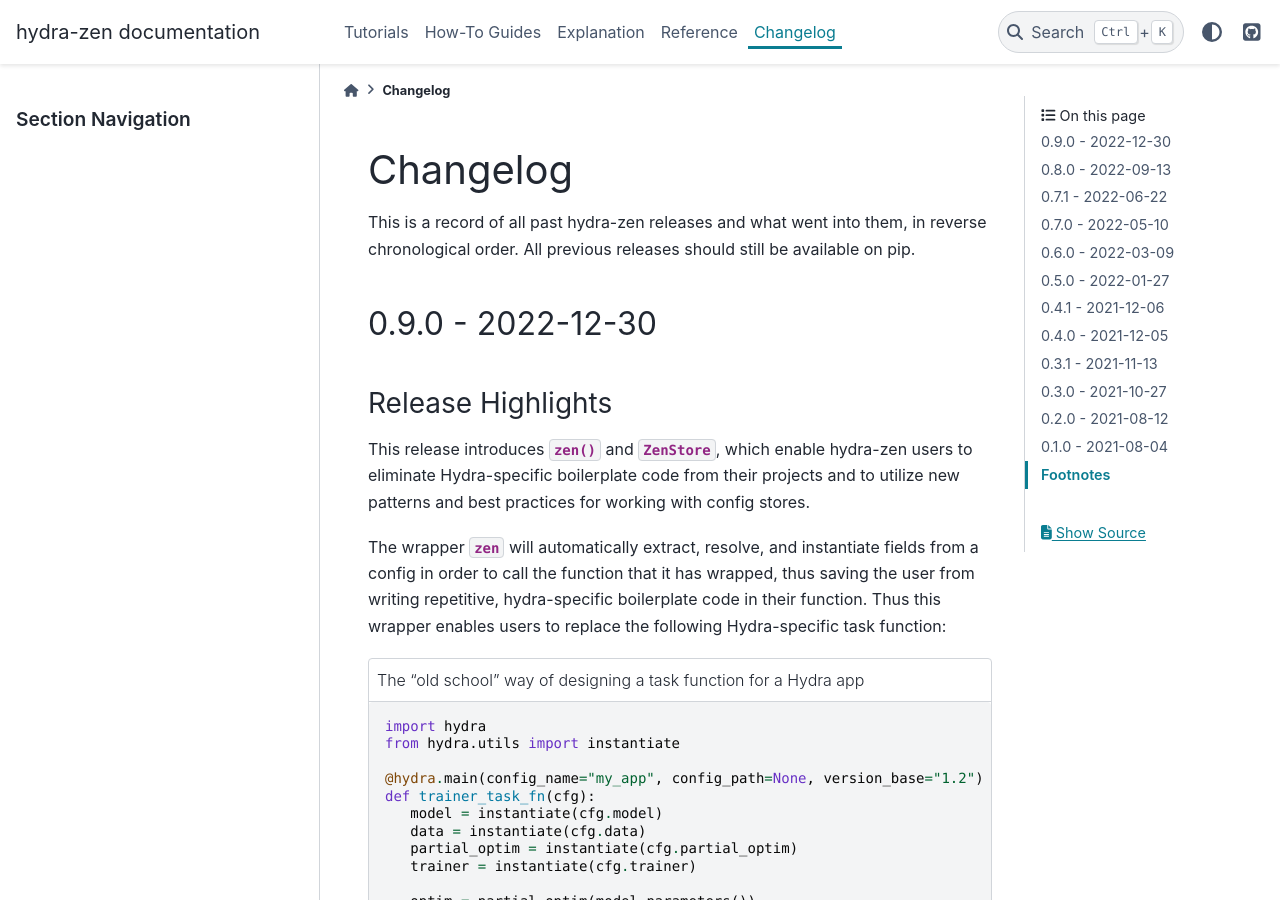
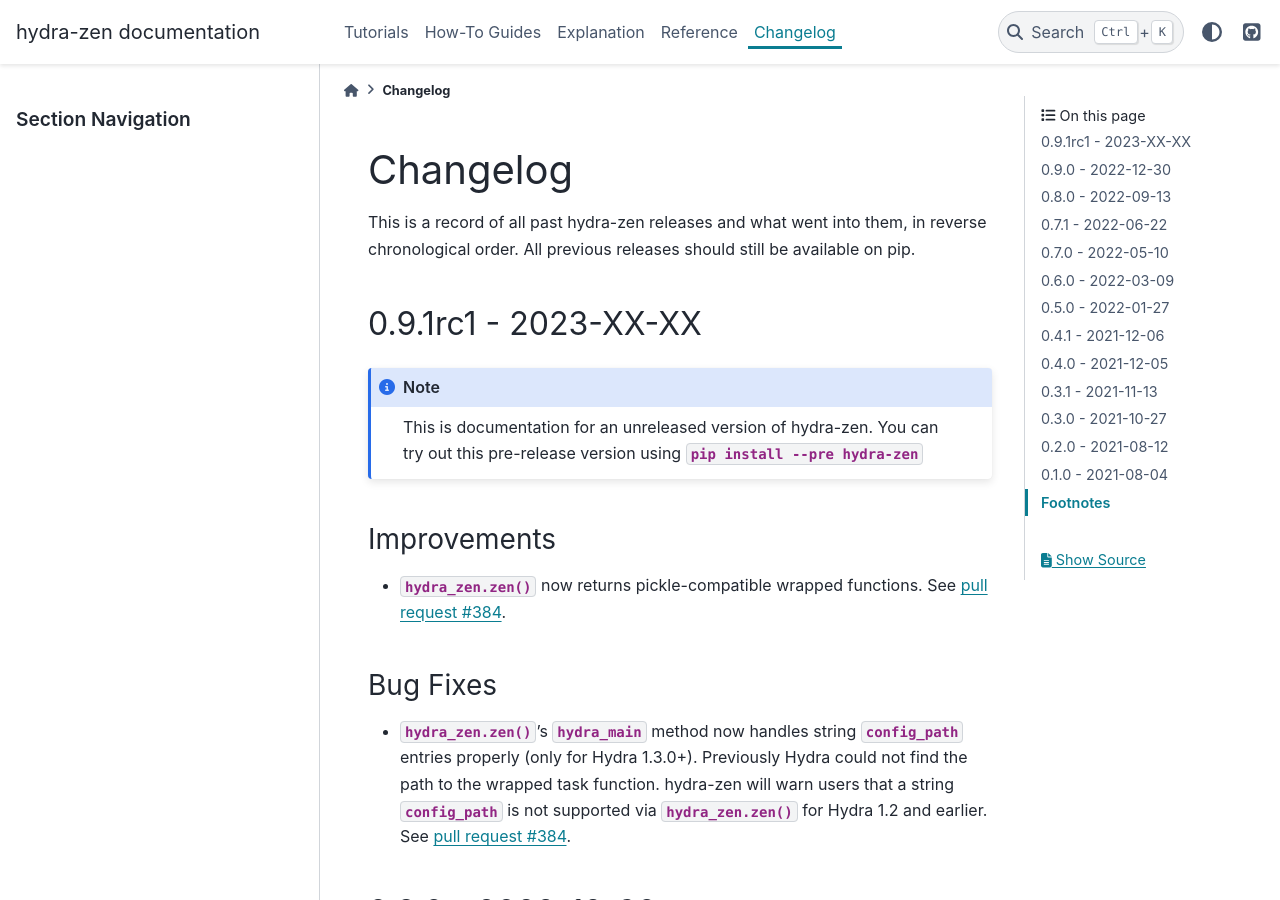
Before and after one commit to mit-ll-responsible-ai/hydra-zen, a Sphinx documentation site: the page built from docs/source/changes.rst, in a window 1280 px wide and 900 px high. Built offline with Sphinx 7.4.7 and the PyData theme 0.15.4, drawn with Linux system fonts in a browser that asks for light colours; the version number could not be read and is left out.

Commit message:
update changelog

```diff
--- a/docs/source/changes.rst
+++ b/docs/source/changes.rst
@@ -7,6 +7,22 @@
 
 This is a record of all past hydra-zen releases and what went into them, in reverse
 chronological order. All previous releases should still be available on pip.
+
+.. _v0.9.1:
+
+---------------------
+0.9.1rc1 - 2023-XX-XX
+---------------------
+
+.. note:: This is documentation for an unreleased version of hydra-zen. You can try out this pre-release version using `pip install --pre hydra-zen`
+
+Improvements
+------------
+- :func:`hydra_zen.zen` now returns pickle-compatible wrapped functions. See :pull:`384`.
+
+Bug Fixes
+---------
+- :func:`hydra_zen.zen`'s `hydra_main` method now handles string `config_path` entries properly (only for Hydra 1.3.0+). Previously Hydra could not find the path to the wrapped task function. hydra-zen will warn users that a string `config_path` is not supported via :func:`hydra_zen.zen` for Hydra 1.2 and earlier. See :pull:`384`.
 
 .. _v0.9.0:
 
```
